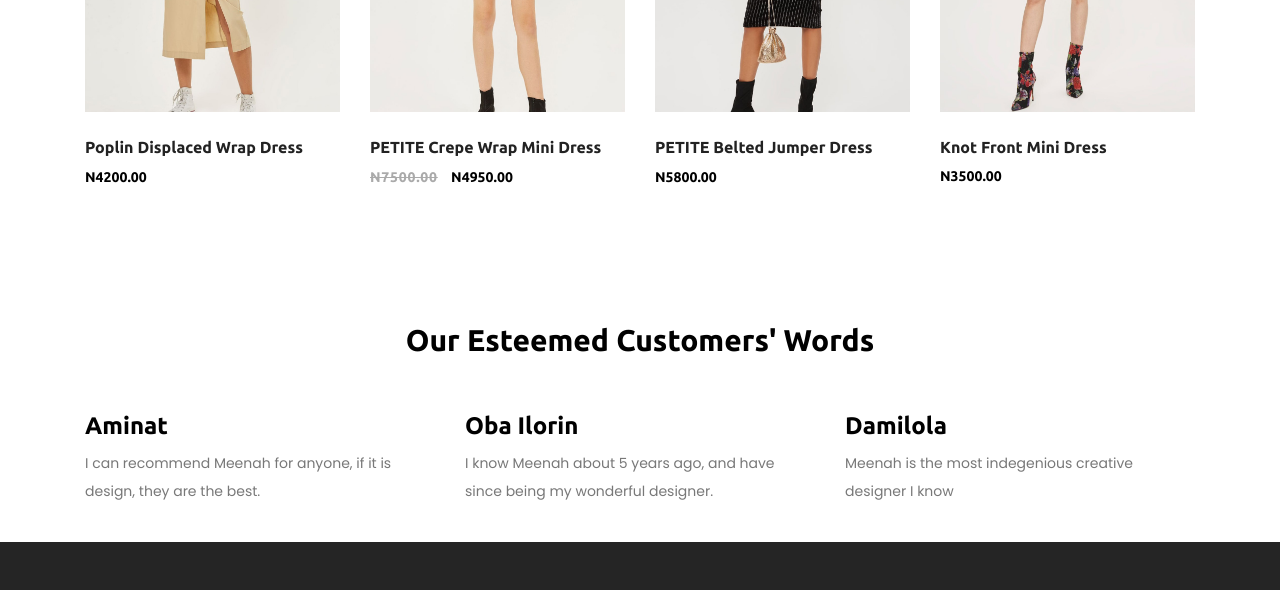
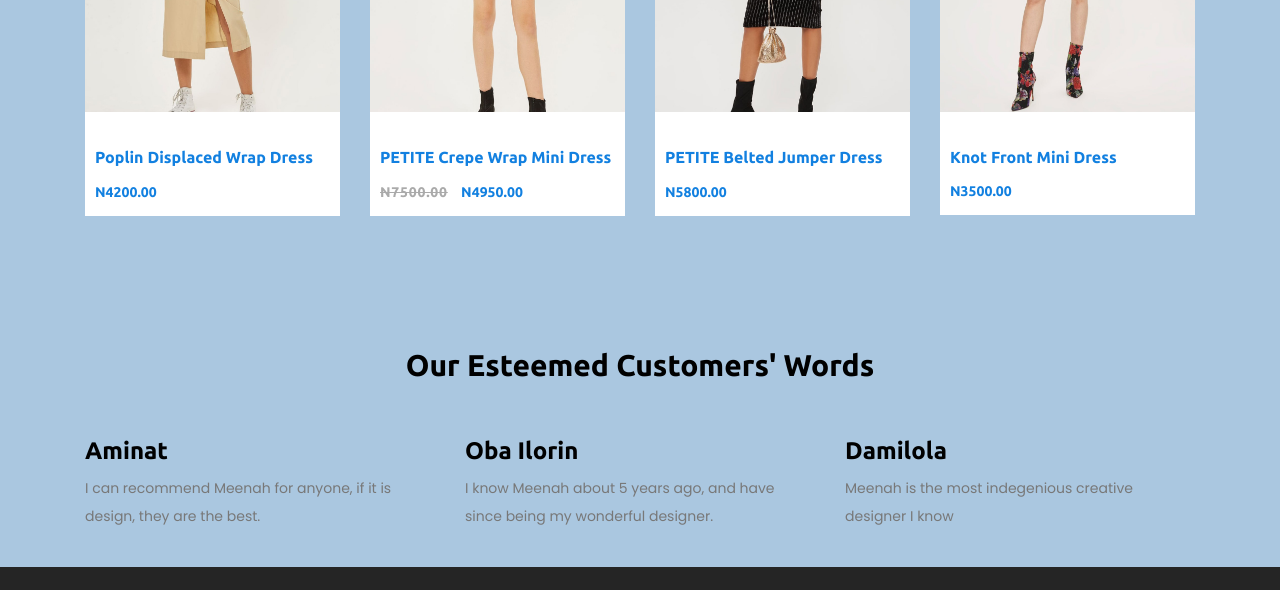
Before and after one commit to Zeeson/Meenah, a plain HTML site: page index.html in a window 1280 px wide. Shown: the part 2040-2630 px from the top of the page. Drawn offline with Linux system fonts and the light colour scheme; files whose address does not match are found by name.

Commit message:
update css, index and tailoring

```diff
--- a/css/core-style.css
+++ b/css/core-style.css
@@ -18,7 +18,7 @@
 body {
   font-family: "Poppins", sans-serif;
   font-size: 14px;
-  background-color: #ffffff;
+  background-color: #aac7e0;
   margin-top: 85px; }
   @media only screen and (max-width: 767px) {
     body {
@@ -807,14 +807,14 @@ img {
       letter-spacing: 0.75px;
       font-weight: 600; }
     .single-product-wrapper .product-description h6 {
-      color: #222222;
-      margin-bottom: 5px; }
+      color: #1280e0;
+      margin: 10px; }
     .single-product-wrapper .product-description p {
-      margin-bottom: 0;
+      margin: 10px;
       font-size: 14px;
       font-family: "Ubuntu", sans-serif;
       font-weight: 700;
-      color: #000000; }
+      color: #1280e0; }
       .single-product-wrapper .product-description p span {
         font-size: 14px;
         font-family: "Ubuntu", sans-serif;
--- a/index.html
+++ b/index.html
@@ -87,7 +87,7 @@
                             </li>
                             <li><a href="#">Services</a>
                                 <ul class="dropdown">
-                                    <li><a href="Tailoring.html">Tailoring</a></li>
+                                    <li><a href="tailoring.html">Tailoring</a></li>
                                     <li><a href="sales.html">Sales</a></li>
                                     <li><a href="contact.html">Consulting</a></li>
 
@@ -311,7 +311,7 @@
                             <div class="product-description">
                                 <!-- <span>topshop</span> -->
                                 <a href="single-product-details.html">
-                                    <h6>Knot Front Mini Dress</h6>
+                                    <h6> Knot Front Mini Dress</h6>
                                 </a>
                                 <p class="product-price">N3500.00</p>
 
```
